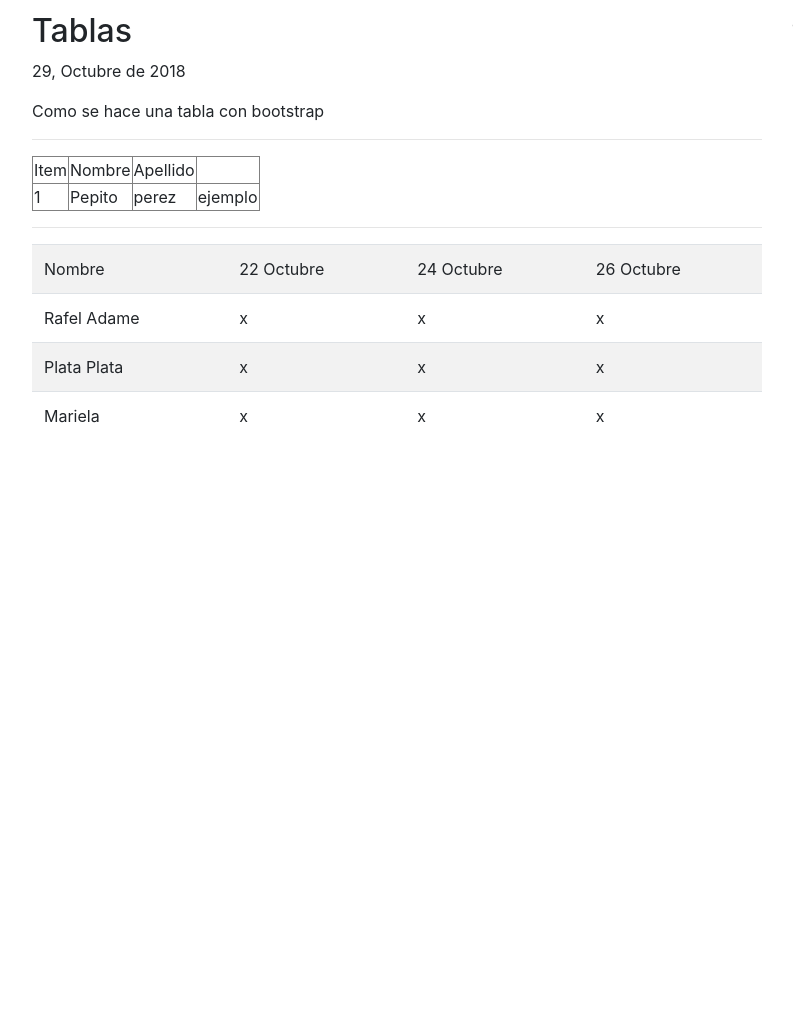
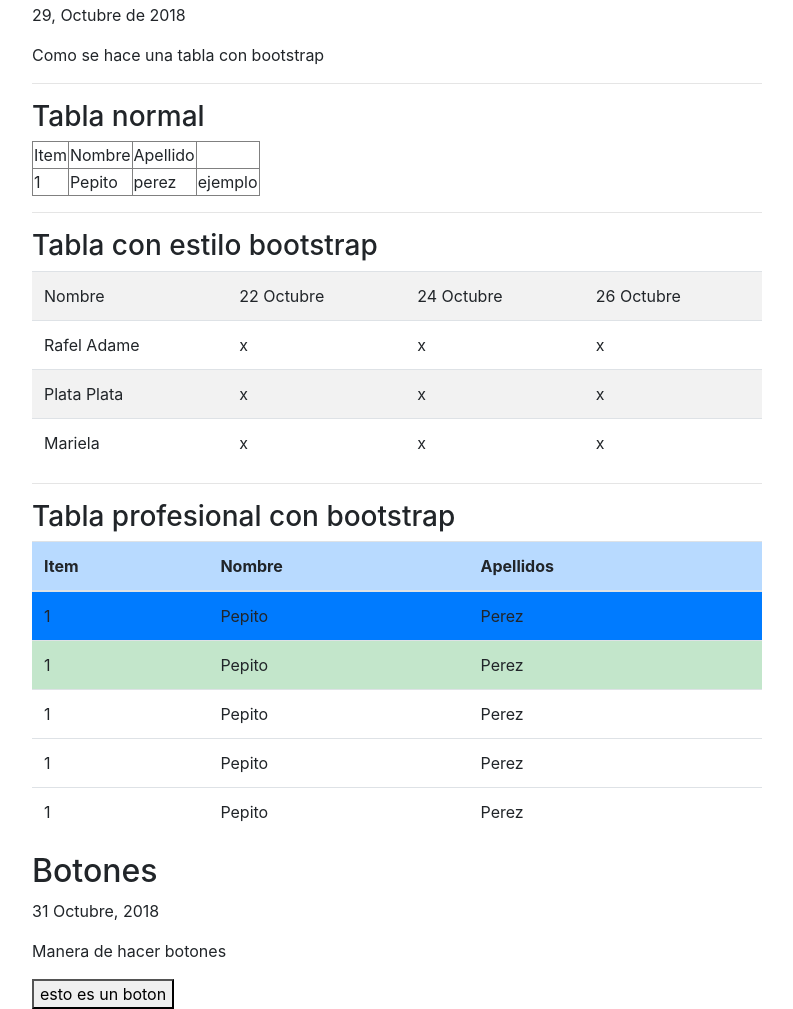
Before and after one commit to Egue/uremington-html-php, a plain HTML site: page plantilla-blog/index.html in a window 1280 px wide. Shown: the part 325-1334 px from the top of the page, without its empty margins (53-846 px from the left). Before the commit the page ends 800 px from the top, so only its background shows below. Drawn offline with Linux system fonts and the light colour scheme.

Commit message:
clase 31

```diff
--- a/plantilla-blog/index.html
+++ b/plantilla-blog/index.html
@@ -11,7 +11,7 @@
 <body>
 	<!--inicio de barra de navegacion -->
 	<header>
-		<nav class="navbar navbar-expand-lg navbar-dark bg-dark">
+		<nav class="navbar navbar-expand-lg navbar-dark bg-dark fixed-top">
   <a class="navbar-brand" href="#">Navbar</a>
   <button class="navbar-toggler" type="button" data-toggle="collapse" data-target="#navbarSupportedContent" aria-controls="navbarSupportedContent" aria-expanded="false" aria-label="Toggle navigation">
     <span class="navbar-toggler-icon"></span>
@@ -67,6 +67,7 @@
 				<p>29, Octubre de 2018</p>
 				<p>Como se hace una tabla con bootstrap</p>
 				<hr>
+				<h3>Tabla normal</h3>
 				<table border="1">
 					<tr>
 						<td>Item</td>
@@ -81,6 +82,7 @@
 					</tr>
 				</table>
 				<hr>
+				<h3>Tabla con estilo bootstrap</h3>
 				<table class="table table-striped">
 					<tr>
 						<td>Nombre</td>
@@ -108,8 +110,57 @@
 					</tr>
 
 				</table>
+				<hr>
+				<h3>Tabla profesional con bootstrap</h3>
+
+				<table class="table">
+					<thead>
+						<tr class="table-primary">
+							<th>Item</th>
+							<th>Nombre</th>
+							<th>Apellidos</th>
+						</tr>
+					</thead>
+					<tbody>
+						<tr class="bg-primary">
+							<td>1</td>
+							<td>Pepito</td>
+							<td>Perez</td>
+						</tr>
+						<tr class="table-success">
+							<td>1</td>
+							<td>Pepito</td>
+							<td>Perez</td>
+						</tr>
+						<tr>
+							<td>1</td>
+							<td>Pepito</td>
+							<td>Perez</td>
+						</tr>
+						<tr>
+							<td>1</td>
+							<td>Pepito</td>
+							<td>Perez</td>
+						</tr>
+						<tr>
+							<td>1</td>
+							<td>Pepito</td>
+							<td>Perez</td>
+						</tr>
+					</tbody>
+				</table>
+
+
 			</div>
 			<!-- fin seccion noticias-->
+			<!-- inicio noticia botones -->
+				<div>
+					<h2>Botones</h2>
+					<p>31 Octubre, 2018</p>
+					<p>Manera de hacer botones</p>
+					<a href="#"><button>esto es un boton</button></a>
+				</div>
+			<!-- fin de noticia botones-->
 		</div>
 		<div class="col-md-4">
 			otro titulo
```
